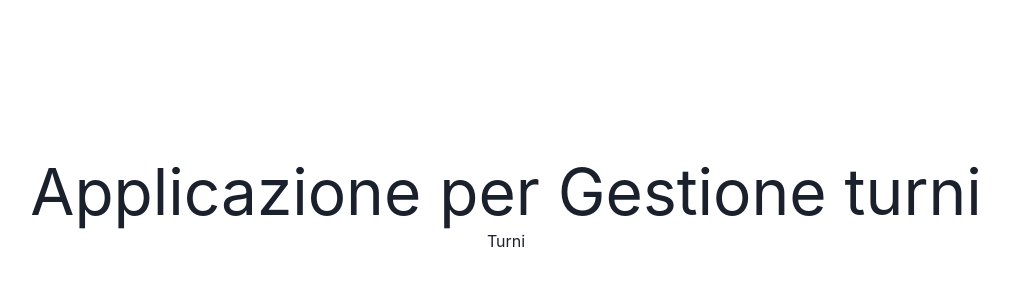
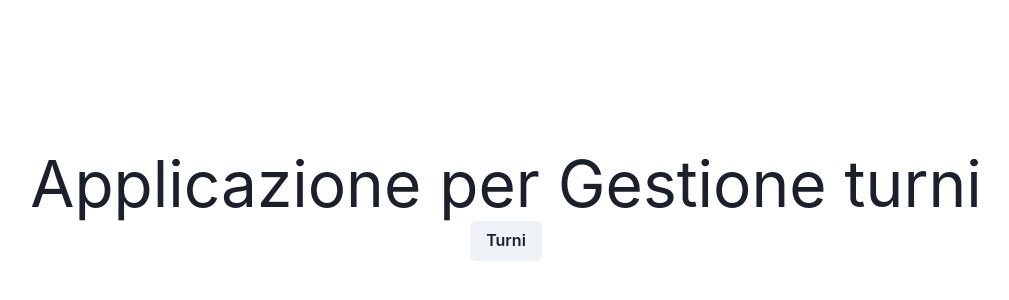
Before and after one commit to Gioambra/handle-turni, a Next.js app in the folder turni/: page / in a window 1280 px wide. Shown: the part 196-496 px from the top of the page, without its empty margins (134-1143 px from the left). Built offline with nearby package versions, Linux system fonts and the light colour scheme.

Commit message:
add date-fns

```diff
--- /dev/null
+++ b/package.json
@@ -0,0 +1,6 @@
+{
+  "dependencies": {
+    "data-fns": "^0.1.8",
+    "date-fns": "^2.25.0"
+  }
+}
--- a/turni/pages/index.js
+++ b/turni/pages/index.js
@@ -1,23 +1,24 @@
-import Head from 'next/head'
-import Image from 'next/image'
-import styles from '../styles/Home.module.css'
-import Link from 'next/link'
+import Head from "next/head";
+import styles from "../styles/Home.module.css";
+import Link from "next/link";
+import {Button} from "@chakra-ui/button";
 export default function Home() {
     return (
         <div className={styles.container}>
             <Head>
                 <title>Homepage</title>
-        <meta name="description" content="Generated by create next app" />
+                <meta
+                    name="description"
+                    content="Generated by create next app"
+                />
                 <link rel="icon" href="/favicon.ico" />
             </Head>
 
-        <h1 className={styles.title}>
-         Applicazione per Gestione turni
-        </h1>
+            <h1 className={styles.title}>Applicazione per Gestione turni</h1>
 
             <Link href="/turni">
-          <a>Turni</a>
+                <Button>Turni</Button>
             </Link>
         </div>
-  )
+    );
 }
```
Also changed, not shown: turni/pages/turni.jsx (+10 -4 lines), turni/package.json (indentation only), 2 other files (tests, documents, lock files or other folders). Lines whose indentation alone changed are shown as unchanged.
